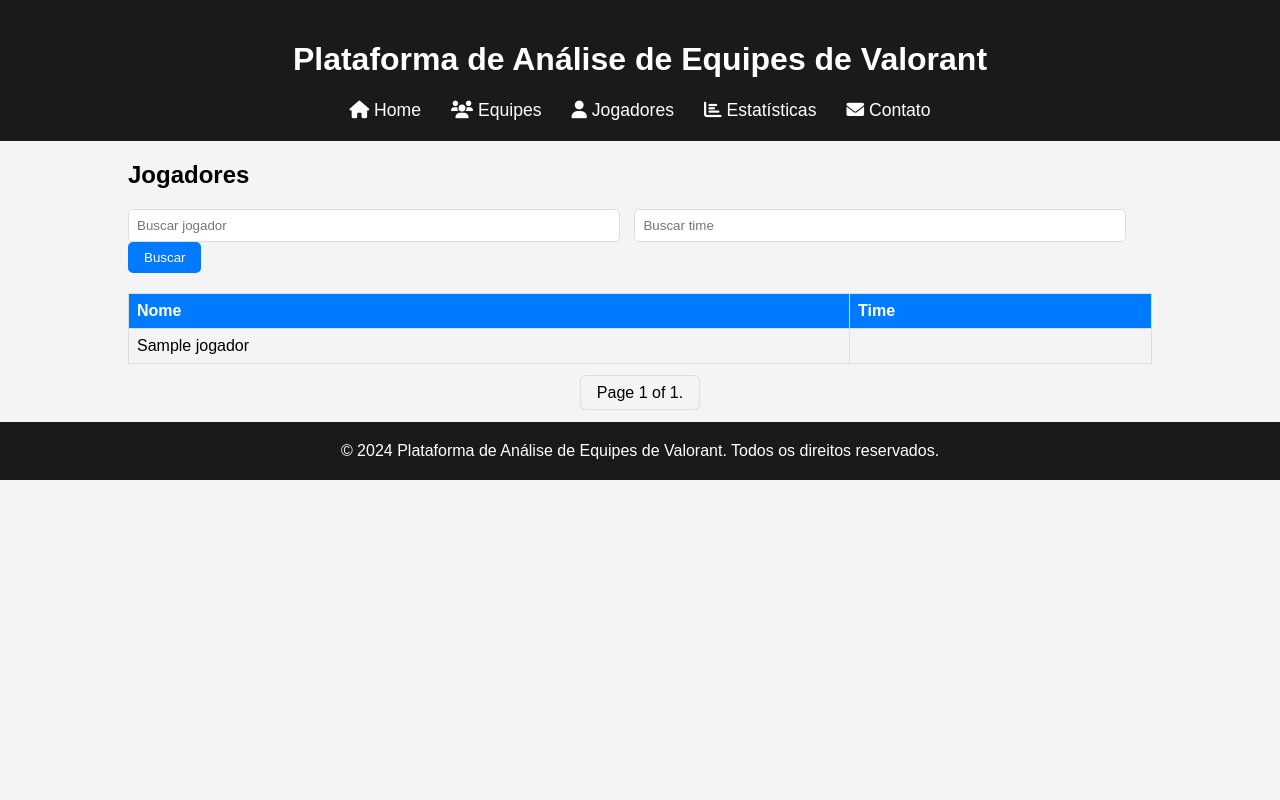
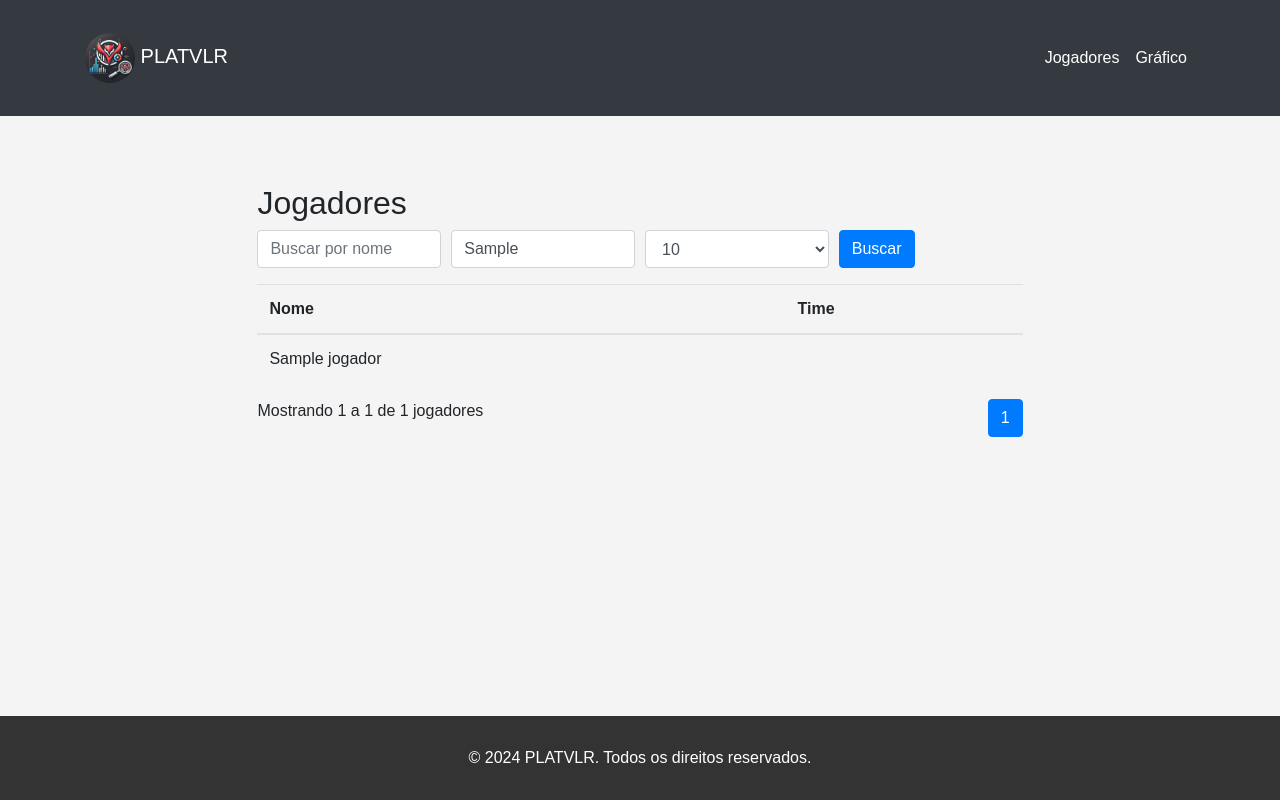
Before and after one commit to Lukxus/vlr_core, a Django app: template templates/jogadores.html in a window 1280 px wide. Run offline with Django 5.2, Linux system fonts and the light colour scheme; the template is opened without the code that fills it: most values are stand-ins (such as "Sample title", 1, 10 or a date in 2020); some libraries are stand-ins or nearby versions.

Commit message:
Criando telas de graficos e home

```diff
--- a/templates/base.html
+++ b/templates/base.html
@@ -4,62 +4,43 @@
     <meta charset="UTF-8">
     <meta name="viewport" content="width=device-width, initial-scale=1.0">
     <title>{% block title %}Meu Site{% endblock %}</title>
-    <link rel="stylesheet" href="https://cdnjs.cloudflare.com/ajax/libs/font-awesome/6.0.0-beta3/css/all.min.css">
+    <link href="https://maxcdn.bootstrapcdn.com/bootstrap/4.5.2/css/bootstrap.min.css" rel="stylesheet">
     <style>
         body {
             font-family: Arial, sans-serif;
             margin: 0;
             padding: 0;
             background-color: #f4f4f4;
-        }
-        header, footer {
-            background-color: #1a1a1a;
-            color: white;
-            padding: 20px 0;
-            text-align: center;
-        }
-        nav ul {
-            list-style-type: none;
-            padding: 0;
-            margin: 0;
             display: flex;
-            justify-content: center;
-        }
-        nav ul li {
-            margin: 0 15px;
-        }
-        nav ul li a {
-            color: white;
-            text-decoration: none;
-            font-size: 1.1em;
+            flex-direction: column;
+            min-height: 100vh;
         }
         .container {
+            flex: 1;
             width: 80%;
             margin: 20px auto;
         }
-        .player-list {
-            list-style-type: none;
-            padding: 0;
+        header .navbar-nav .nav-item .nav-link {
+            color: #fff;
         }
-        .player-list li {
-            background: #fff;
-            margin: 10px 0;
-            padding: 15px;
-            border: 1px solid #ddd;
-            border-radius: 8px;
-            display: flex;
-            align-items: center;
-        }
-        .player-list li b {
-            font-size: 1.2em;
+        header .navbar-nav .nav-item .nav-link:hover {
             color: #007BFF;
         }
-        .player-list li img {
+        header h1 {
+            font-size: 2rem;
+            font-weight: bold;
+        }
+        header img {
             border-radius: 50%;
-            margin-right: 15px;
         }
-        footer p {
-            margin: 0;
+        footer {
+            background-color: #333;
+            color: white;
+            padding: 10px 0;
+            text-align: center;
+            position: relative;
+            width: 100%;
+            bottom: 0;
         }
     </style>
 </head>
@@ -70,5 +51,8 @@
     {% endblock %}
 </div>
 {% include 'commons/footer.html' %}
+<script src="https://ajax.googleapis.com/ajax/libs/jquery/3.5.1/jquery.min.js"></script>
+<script src="https://cdnjs.cloudflare.com/ajax/libs/popper.js/1.16.0/umd/popper.min.js"></script>
+<script src="https://maxcdn.bootstrapcdn.com/bootstrap/4.5.2/js/bootstrap.min.js"></script>
 </body>
 </html>
--- a/templates/commons/footer.html
+++ b/templates/commons/footer.html
@@ -1,3 +1,5 @@
 <footer>
-    <p>&copy; 2024 Plataforma de Análise de Equipes de Valorant. Todos os direitos reservados.</p>
+    <div class="container">
+        <p>&copy; 2024 PLATVLR. Todos os direitos reservados.</p>
+    </div>
 </footer>
--- a/templates/commons/header.html
+++ b/templates/commons/header.html
@@ -1,12 +1,24 @@
+{% load static %}
 <header>
-    <h1>Plataforma de Análise de Equipes de Valorant</h1>
-    <nav>
-        <ul>
-            <li><a href="/"><i class="fas fa-home"></i> Home</a></li>
-            <li><a href="/teams/"><i class="fas fa-users"></i> Equipes</a></li>
-            <li><a href="/players/"><i class="fas fa-user"></i> Jogadores</a></li>
-            <li><a href="/stats/"><i class="fas fa-chart-bar"></i> Estatísticas</a></li>
-            <li><a href="/contact/"><i class="fas fa-envelope"></i> Contato</a></li>
-        </ul>
+    <nav class="navbar navbar-expand-lg navbar-dark bg-dark">
+        <div class="container">
+            <a class="navbar-brand" href="{% url 'home' %}">
+                <img src="{% static 'images/logo.png' %}" alt="Logo" width="50" height="50">
+                PLATVLR
+            </a>
+            <button class="navbar-toggler" type="button" data-toggle="collapse" data-target="#navbarNav" aria-controls="navbarNav" aria-expanded="false" aria-label="Toggle navigation">
+                <span class="navbar-toggler-icon"></span>
+            </button>
+            <div class="collapse navbar-collapse" id="navbarNav">
+                <ul class="navbar-nav ml-auto">
+                    <li class="nav-item">
+                        <a class="nav-link" href="{% url 'lista_jogadores' %}">Jogadores</a>
+                    </li>
+                    <li class="nav-item">
+                        <a class="nav-link" href="{% url 'grafico_atributo' %}">Gráfico</a>
+                    </li>
+                </ul>
+            </div>
+        </div>
     </nav>
 </header>
--- a/templates/jogadores.html
+++ b/templates/jogadores.html
@@ -1,19 +1,33 @@
 {% extends 'base.html' %}
 
 {% block title %}
-Jogadores
+Lista de Jogadores
 {% endblock %}
 
 {% block content %}
+<div class="container mt-5">
     <h2>Jogadores</h2>
-
-<form method="GET" action="">
-    <input type="text" name="q" placeholder="Buscar jogador" value="{{ request.GET.q }}">
-    <input type="text" name="team" placeholder="Buscar time" value="{{ request.GET.team }}">
-    <button type="submit">Buscar</button>
+    <form method="get" action="{% url 'lista_jogadores' %}">
+        <div class="form-row">
+            <div class="col">
+                <input type="text" name="q" class="form-control" placeholder="Buscar por nome" value="{{ query }}">
+            </div>
+            <div class="col">
+                <input type="text" name="team" class="form-control" placeholder="Buscar por time" value="{{ team_query }}">
+            </div>
+            <div class="col">
+                <select name="paginate_by" class="form-control">
+                    <option value="10" {% if paginate_by == "10" %}selected{% endif %}>10</option>
+                    <option value="30" {% if paginate_by == "30" %}selected{% endif %}>30</option>
+                    <option value="50" {% if paginate_by == "50" %}selected{% endif %}>50</option>
+                </select>
+            </div>
+            <div class="col">
+                <button type="submit" class="btn btn-primary">Buscar</button>
+            </div>
+        </div>
     </form>
-
-<table class="player-table">
+    <table class="table mt-3">
         <thead>
         <tr>
             <th>Nome</th>
@@ -29,85 +43,29 @@
         {% endfor %}
         </tbody>
     </table>
-
-<div class="pagination">
-    <span class="step-links">
+    <div class="d-flex justify-content-between">
+        <div>
+            Mostrando {{ page_obj.start_index }} a {{ page_obj.end_index }} de {{ page_obj.paginator.count }} jogadores
+        </div>
+        <div>
+            <nav>
+                <ul class="pagination">
                     {% if page_obj.has_previous %}
-            <a class="page-link" href="?page=1&q={{ request.GET.q }}&team={{ request.GET.team }}">&laquo; first</a>
-            <a class="page-link" href="?page={{ page_obj.previous_page_number }}&q={{ request.GET.q }}&team={{ request.GET.team }}">previous</a>
+                    <li class="page-item"><a class="page-link" href="?{% if query %}q={{ query }}&{% endif %}{% if team_query %}team={{ team_query }}&{% endif %}page={{ page_obj.previous_page_number }}&paginate_by={{ paginate_by }}">Anterior</a></li>
                     {% endif %}
-
-        <span class="current">
-            Page {{ page_obj.number }} of {{ page_obj.paginator.num_pages }}.
-        </span>
-
+                    {% for num in page_obj.paginator.page_range %}
+                    {% if page_obj.number == num %}
+                    <li class="page-item active"><span class="page-link">{{ num }}</span></li>
+                    {% elif num > page_obj.number|add:'-3' and num < page_obj.number|add:'3' %}
+                    <li class="page-item"><a class="page-link" href="?{% if query %}q={{ query }}&{% endif %}{% if team_query %}team={{ team_query }}&{% endif %}page={{ num }}&paginate_by={{ paginate_by }}">{{ num }}</a></li>
+                    {% endif %}
+                    {% endfor %}
                     {% if page_obj.has_next %}
-            <a class="page-link" href="?page={{ page_obj.next_page_number }}&q={{ request.GET.q }}&team={{ request.GET.team }}">next</a>
-            <a class="page-link" href="?page={{ page_obj.paginator.num_pages }}&q={{ request.GET.q }}&team={{ request.GET.team }}">last &raquo;</a>
+                    <li class="page-item"><a class="page-link" href="?{% if query %}q={{ query }}&{% endif %}{% if team_query %}team={{ team_query }}&{% endif %}page={{ page_obj.next_page_number }}&paginate_by={{ paginate_by }}">Próxima</a></li>
                     {% endif %}
-    </span>
+                </ul>
+            </nav>
         </div>
-
-<style>
-    .pagination {
-        text-align: center;
-        margin-top: 20px;
-    }
-    .page-link {
-        color: #007BFF;
-        padding: 8px 16px;
-        text-decoration: none;
-        border: 1px solid #ddd;
-        border-radius: 5px;
-        margin: 0 2px;
-        transition: background-color 0.3s, color 0.3s;
-    }
-    .page-link:hover {
-        background-color: #007BFF;
-        color: white;
-    }
-    .current {
-        padding: 8px 16px;
-        margin: 0 2px;
-        border-radius: 5px;
-        background-color: #f4f4f4;
-        border: 1px solid #ddd;
-    }
-    form {
-        margin-bottom: 20px;
-    }
-    input[type="text"] {
-        padding: 8px;
-        border: 1px solid #ddd;
-        border-radius: 5px;
-        width: calc(50% - 20px);
-        box-sizing: border-box;
-        margin-right: 10px;
-    }
-    button {
-        padding: 8px 16px;
-        border: none;
-        background-color: #007BFF;
-        color: white;
-        border-radius: 5px;
-        cursor: pointer;
-    }
-    button:hover {
-        background-color: #0056b3;
-    }
-    .player-table {
-        width: 100%;
-        border-collapse: collapse;
-        margin-top: 20px;
-    }
-    .player-table th, .player-table td {
-        border: 1px solid #ddd;
-        padding: 8px;
-        text-align: left;
-    }
-    .player-table th {
-        background-color: #007BFF;
-        color: white;
-    }
-</style>
+    </div>
+</div>
 {% endblock %}
--- a/vlr/urls.py
+++ b/vlr/urls.py
@@ -16,9 +16,13 @@
 """
 from django.contrib import admin
 from django.urls import path
-from vlr_core import views
 
+from vlr_core.views import grafico_atributo, HomeView, ListaJogadoresView
+
+# from vlr_core.views import HomeView, ListaJogadoresView, grafico_atributo
 urlpatterns = [
     path('admin/', admin.site.urls),
-    path('jogadores/', views.lista_jogadores),
+    path('home/', HomeView.as_view(), name='home'),
+    path('jogadores/', ListaJogadoresView.as_view(), name='lista_jogadores'),
+    path('grafico/', grafico_atributo, name='grafico_atributo'),
 ]
```
Also changed, not shown: templates/grafico_atributo.html (added, +40 -0 lines), templates/home.html (added, +20 -0 lines), utils/DataProcessor.py (added, +13 -0 lines), vlr/settings.py (+8 -1 lines), vlr_core/models.py (+56 -56 lines), vlr_core/services/grafico_service.py (added, +63 -0 lines), vlr_core/services/jogadores_service.py (added, +14 -0 lines), vlr_core/views.py (+25 -16 lines), vlr_core/migrations/0001_initial.py, vlr_core/static/images/logo.png (added). Lines whose indentation alone changed are shown as unchanged.
